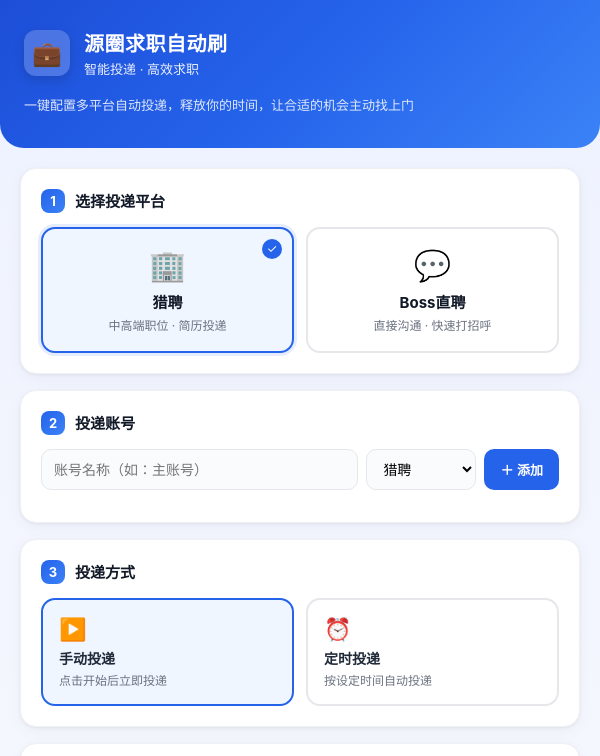
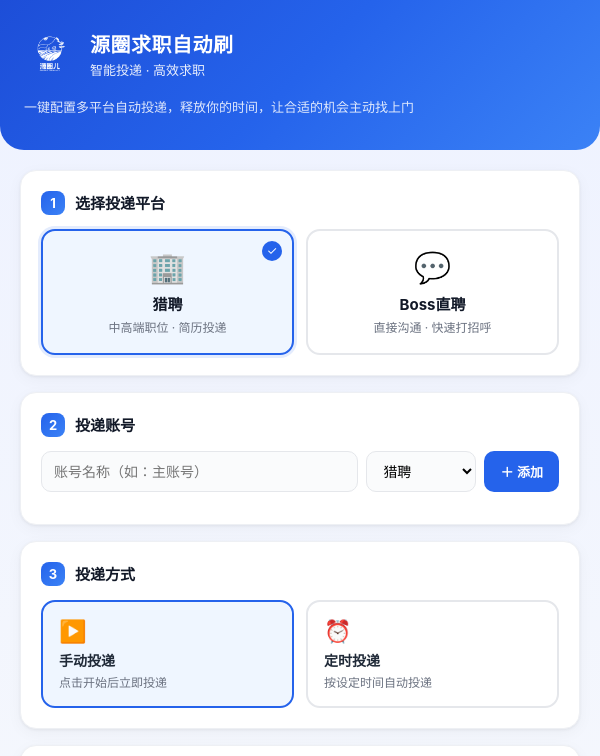
Before and after one commit to Arthasfeng/liepin-zhipin-job-autoapply, an Electron app: page tray/dialogs/login.html in a window 600 px wide. Shown: the top 756 px of the page. Drawn offline with Linux system fonts and the light colour scheme.

Commit message:
feat: 主界面logo替换为源圈白色logo

```diff
--- a/tray/dialogs/login.html
+++ b/tray/dialogs/login.html
@@ -22,12 +22,11 @@
     }
     .brand-row { display: flex; align-items: center; gap: 14px; }
     .logo {
-      width: 46px; height: 46px; border-radius: 12px;
-      background: rgba(255,255,255,0.2);
+      width: 52px; height: 52px;
       display: flex; align-items: center; justify-content: center;
-      font-size: 24px;
-      box-shadow: 0 4px 12px rgba(0,0,0,0.15);
+      overflow: hidden;
     }
+    .logo img { width: 100%; height: 100%; object-fit: contain; }
     .brand-name { font-size: 20px; font-weight: 700; letter-spacing: 0.5px; }
     .brand-slogan { font-size: 13px; opacity: 0.9; margin-top: 2px; }
     .header-sub { margin-top: 18px; font-size: 13px; opacity: 0.85; line-height: 1.5; }
@@ -143,7 +142,7 @@
     <!-- 顶部品牌区 -->
     <div class="header">
       <div class="brand-row">
-        <div class="logo">💼</div>
+        <div class="logo"><img src="../logo-white.png" alt="源圈求职"></div>
         <div>
           <div class="brand-name">源圈求职自动刷</div>
           <div class="brand-slogan">智能投递 · 高效求职</div>
```
Also changed, not shown: tray/logo-white.png (added).
